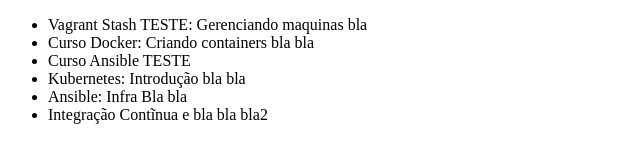
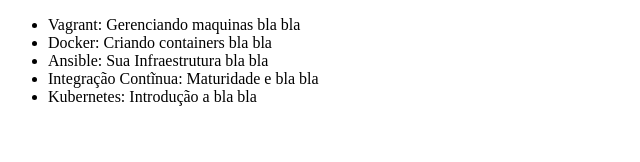
Before and after one commit to silviohenriquejr/training, a plain HTML site: page index.html in a window 1280 px wide. Shown: the whole page, without its empty margins (0-640 px from the left). Drawn offline with Linux system fonts and the light colour scheme.

Commit message:
Correções gerais lista e titulo

```diff
--- a/index.html
+++ b/index.html
@@ -2,16 +2,15 @@
 <html lang="en">
 <head>
     <meta charset="UTF-8">
-    <title>Lista curso de DevOps Alura</title>
+    <title>Lista de Cursos de DevOps Alura</title>
 </head>
 <body>
     <ul>
-        <li>Vagrant Stash TESTE: Gerenciando maquinas bla</li>
-        <li>Curso Docker: Criando containers bla bla</li>
-        <li>Curso Ansible TESTE</li>
-	<li>Kubernetes: Introdução bla bla</li>
-        <li>Ansible: Infra Bla bla</li>
-        <li>Integração Contĩnua e bla bla bla2</li>
+        <li>Vagrant: Gerenciando maquinas bla bla</li>
+        <li>Docker: Criando containers bla bla</li>
+        <li>Ansible: Sua Infraestrutura bla bla</li>
+        <li>Integração Contĩnua: Maturidade e bla bla</li>
+	<li>Kubernetes: Introdução a bla bla</li>
     </ul>
 </body>
 </html>
```
